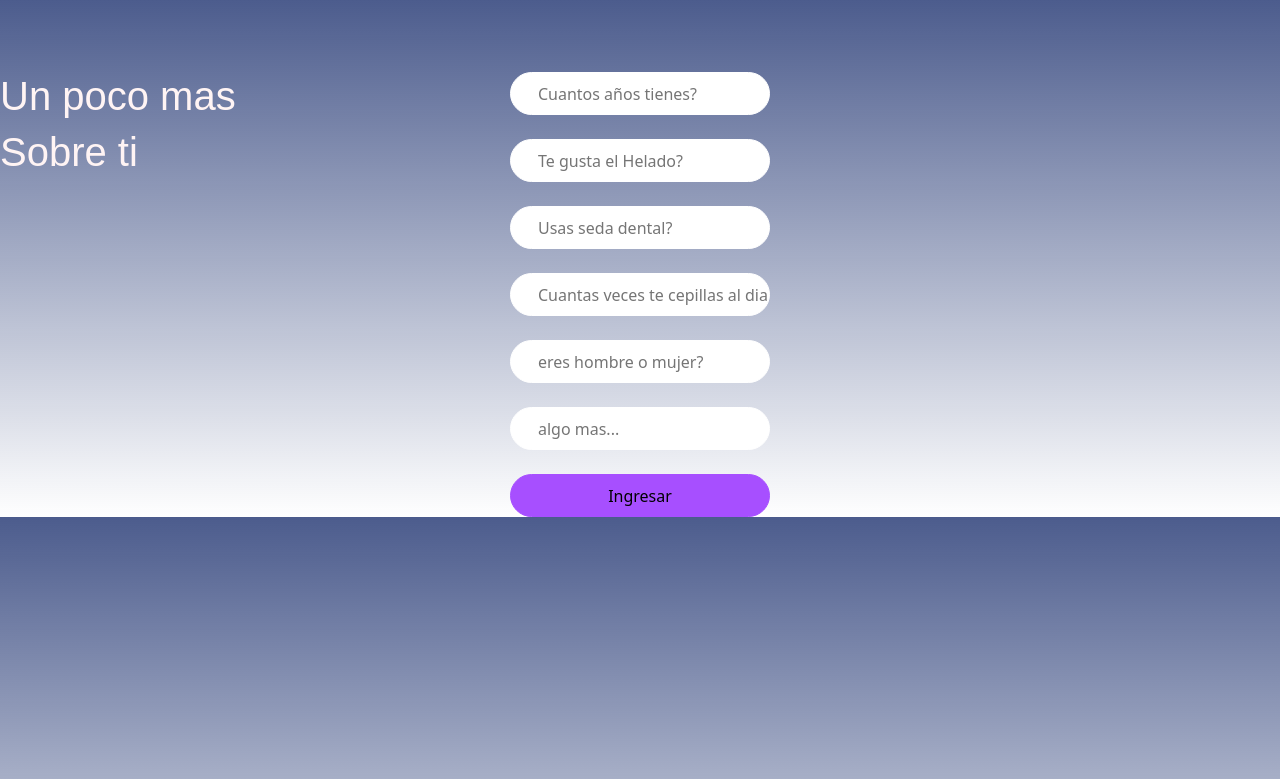
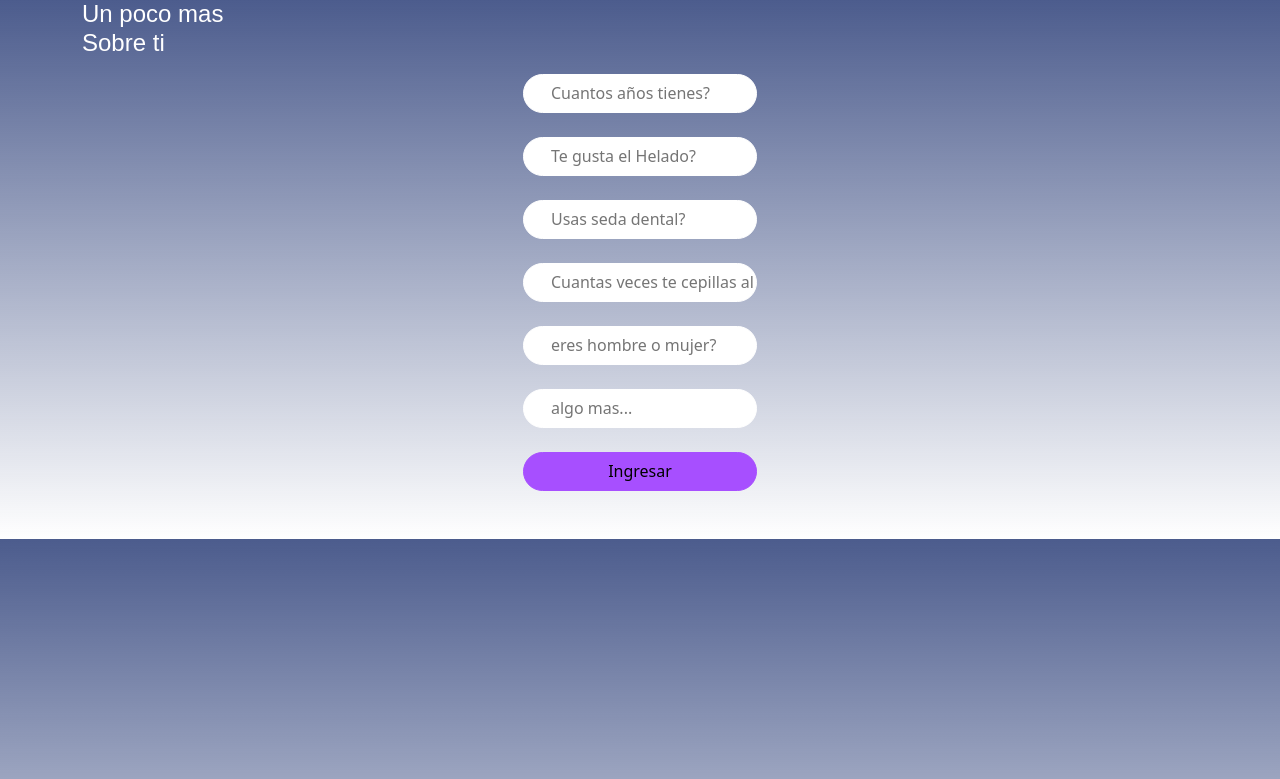
Before and after one commit to JuanEncizo/Landing_Page, a Flask app: page /encuesta in a window 1280 px wide. Shown: the top 779 px of the page. Run offline with Flask 2, Linux system fonts and the light colour scheme.

Commit message:
quinto commit

```diff
--- a/src/static/css/encuesta.css
+++ b/src/static/css/encuesta.css
@@ -1,6 +1,6 @@
 .bg-28 {
-    width: 260px;
-    height: 43px;
+    width: 234px;
+    height: 39px;
     left: 47px;
     top: 393px;
     border-radius: 24px;
@@ -14,8 +14,8 @@ body {
 }
 
 .bttn {
-    width: 260px;
-    height: 43px;
+    width: 234px;
+    height: 39px;
     left: 47px;
     top: 529px;
     border-radius: 24px;
@@ -26,12 +26,15 @@ body {
 
 
 .tituloencuesta {
-    position: absolute;
+    position: relative;
     font-family: fantasy;
-    font-size: 170%;
-    color: rgba(255, 244, 244, 1);
+    font-size: 150%;
+    color: rgba(255, 255, 255, 1);
 }
 
 .contencu {
-    position: relative;
+    position: absolute;
+    top: 10px;
+    left: 0px;
+
 }
--- a/src/static/css/registro.css
+++ b/src/static/css/registro.css
@@ -25,6 +25,6 @@
 
   .textoReg{
     font-family: fantasy;
-    font-size: 250%;
+    font-size: 220%;
     color: rgba(255, 244, 244, 1);
   }
--- a/src/templates/API.html
+++ b/src/templates/API.html
@@ -8,7 +8,7 @@
 
 {% block body %}
 
-<div class="text-center">
+<div class="text-center container">
     <br>
     <h1 class="textoReg">Tu Sonrisa te </h1>
     <h1 class="textoReg">premia</h1>
--- a/src/templates/encuesta.html
+++ b/src/templates/encuesta.html
@@ -7,14 +7,13 @@
 {% endblock %}
 
 {% block body %}
-<br><br><br>
-<div class="contencu">
-    <div class="tituloencuesta">
-        <h1>Un poco mas</h1>
-        <h1>Sobre ti</h1>
+<div class="container">
+    <div >
+        <h1 class="tituloencuesta">Un poco mas<p>Sobre ti</p></h1>
+
     </div>
 </div>
-<div class="text-center">
+<div class="text-center container">
     <form action="/index1" method="POST">
         <input class="bg-28" type="text" name="Tu nombre" placeholder="      Cuantos años tienes?" required="required">
         <br>
@@ -36,6 +35,9 @@
         <br>
         <br>
         <button type="submit" class="bttn">Ingresar</button>
+        <br>
+        <br>
+        <br>
 
     </form>
 </div>
--- a/src/templates/registro.html
+++ b/src/templates/registro.html
@@ -7,11 +7,7 @@
 {% endblock %}
 
 {% block body %}
-<div class="text-center">
-    <br>
-    <br>
-    <br>
-    <br>
+<div class="text-center container ">
     <br>
     <br>
     <br>
```
